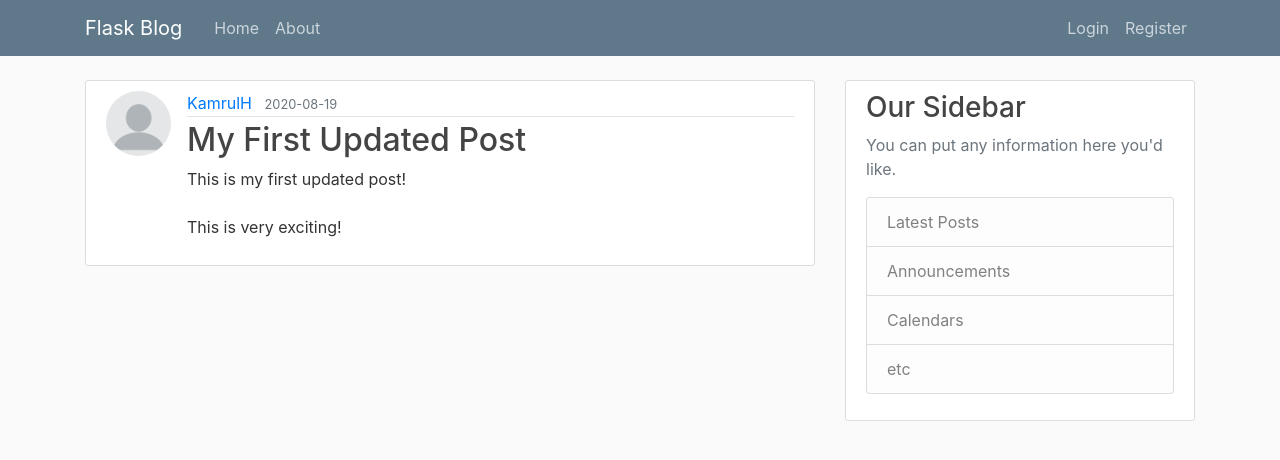
After one commit to kamrulhossain5/Flask-Blog, a Flask app: page /post/1 in a window 1280 px wide. The commit adds this page. Shown: the top 460 px of the page. Run offline with Flask 2, Linux system fonts and the light colour scheme; data comes from the database, SQL or seed files in the repository; both versions use the stored data as it was after the commit; some libraries are stand-ins or nearby versions.

Commit message:
Added the ability for users to create, update, and delete posts.

```diff
--- a/flaskblog/routes.py
+++ b/flaskblog/routes.py
@@ -1,30 +1,16 @@
 import os
 import secrets
 from PIL import Image
-from flask import render_template, url_for, flash, redirect, request
+from flask import render_template, url_for, flash, redirect, request, abort
 from flaskblog import app, db, bcrypt
-from flaskblog.forms import RegistrationForm, LoginForm, UpdateAccountForm
+from flaskblog.forms import RegistrationForm, LoginForm, UpdateAccountForm, PostForm
 from flaskblog.models import User, Post
 from flask_login import login_user, current_user, logout_user, login_required
-
-posts = [
-    {
-        'author': 'Kamrul Hossain',
-        'title': 'Blog Post 1',
-        'content': 'First post content',
-        'date_posted': 'August 10, 2020'
-    },
-    {
-        'author': 'Jane Doe',
-        'title': 'Blog Post 2',
-        'content': 'Second post content',
-        'date_posted': 'August 11, 2020'
-    }
-]
 
 @app.route('/')
 @app.route('/home')
 def home():
+    posts = Post.query.all()
     return render_template('home.html', posts=posts)
 
 @app.route('/about')
@@ -96,3 +82,49 @@ def account():
         form.email.data = current_user.email
     image_file = url_for('static', filename='profile_pics/' + current_user.image_file)
     return render_template('account.html', title='Account', image_file=image_file, form=form)
+
+@app.route('/post/new', methods=['GET', 'POST'])
+@login_required
+def new_post():
+    form = PostForm()
+    if form.validate_on_submit():
+        post = Post(title=form.title.data, content=form.content.data, author=current_user)
+        db.session.add(post)
+        db.session.commit()
+        flash('Your post has been created!', 'success')
+        return redirect(url_for('home'))
+    return render_template('create_post.html', title='New Post', form=form, legend='New Post')
+
+@app.route("/post/<int:post_id>")
+def post(post_id):
+    post = Post.query.get_or_404(post_id)
+    return render_template('post.html', title=post.title, post=post)
+
+@app.route("/post/<int:post_id>/update", methods=['GET', 'POST'])
+@login_required
+def update_post(post_id):
+    post = Post.query.get_or_404(post_id)
+    if post.author != current_user:
+        abort(403)
+    form = PostForm()
+    if form.validate_on_submit():
+        post.title = form.title.data
+        post.content = form.content.data
+        db.session.commit()
+        flash('Your post has been updated!', 'success')
+        return redirect(url_for('post', post_id=post.id))
+    elif request.method == 'GET':
+        form.title.data = post.title
+        form.content.data = post.content
+    return render_template('create_post.html', title='Update Post', form=form, legend='Update Post')
+
+@app.route("/post/<int:post_id>/delete", methods=['POST'])
+@login_required
+def delete_post(post_id):
+    post = Post.query.get_or_404(post_id)
+    if post.author != current_user:
+        abort(403)
+    db.session.delete(post)
+    db.session.commit()
+    flash('Your post has been deleted!', 'success')
+    return redirect(url_for('home'))
--- a/flaskblog/templates/layout.html
+++ b/flaskblog/templates/layout.html
@@ -32,6 +32,7 @@
             <!-- Navbar Right Side -->
             <div class="navbar-nav">
               {% if current_user.is_authenticated %}
+                <a class="nav-item nav-link" href="{{ url_for('new_post') }}">New Post</a>
                 <a class="nav-item nav-link" href="{{ url_for('account') }}">Account</a>
                 <a class="nav-item nav-link" href="{{ url_for('logout') }}">Logout</a>
               {% else %}
--- /dev/null
+++ b/flaskblog/templates/post.html
@@ -0,0 +1,39 @@
+{% extends "layout.html" %}
+{% block content %}
+  <article class="media content-section">
+    <img class="rounded-circle article-img" src="{{ url_for('static', filename='profile_pics/' + post.author.image_file) }}">
+    <div class="media-body">
+      <div class="article-metadata">
+        <a class="mr-2" href="#">{{ post.author.username }}</a>
+        <small class="text-muted">{{ post.date_posted.strftime('%Y-%m-%d') }}</small>
+        {% if post.author == current_user %}
+          <div>
+            <a class="btn btn-secondary btn-sm mt-1 mb-1" href="{{ url_for('update_post', post_id=post.id) }}">Update</a>
+            <button type="button" class="btn btn-danger btn-sm m-1" data-toggle="modal" data-target="#deleteModal">Delete</button>
+          </div>
+        {% endif %}
+      </div>
+      <h2 class="article-title">{{ post.title }}</h2>
+      <p class="article-content">{{ post.content }}</p>
+    </div>
+  </article>
+  <!-- Modal -->
+    <div class="modal fade" id="deleteModal" tabindex="-1" role="dialog" aria-labelledby="deleteModalLabel" aria-hidden="true">
+        <div class="modal-dialog" role="document">
+            <div class="modal-content">
+            <div class="modal-header">
+                <h5 class="modal-title" id="deleteModalLabel">Delete Post?</h5>
+                <button type="button" class="close" data-dismiss="modal" aria-label="Close">
+                <span aria-hidden="true">&times;</span>
+                </button>
+            </div>
+            <div class="modal-footer">
+                <button type="button" class="btn btn-secondary" data-dismiss="modal">Close</button>
+                <form action="{{ url_for('delete_post', post_id=post.id) }}" method="POST">
+                    <input class="btn btn-danger" type="submit" value="Delete">
+                </form>
+            </div>
+            </div>
+        </div>
+    </div>
+{% endblock content %}
```
Also changed, not shown: flaskblog/forms.py (+6 -1 lines), flaskblog/templates/create_post.html (added, +40 -0 lines), flaskblog/templates/home.html (+4 -3 lines), flaskblog/site.db.
